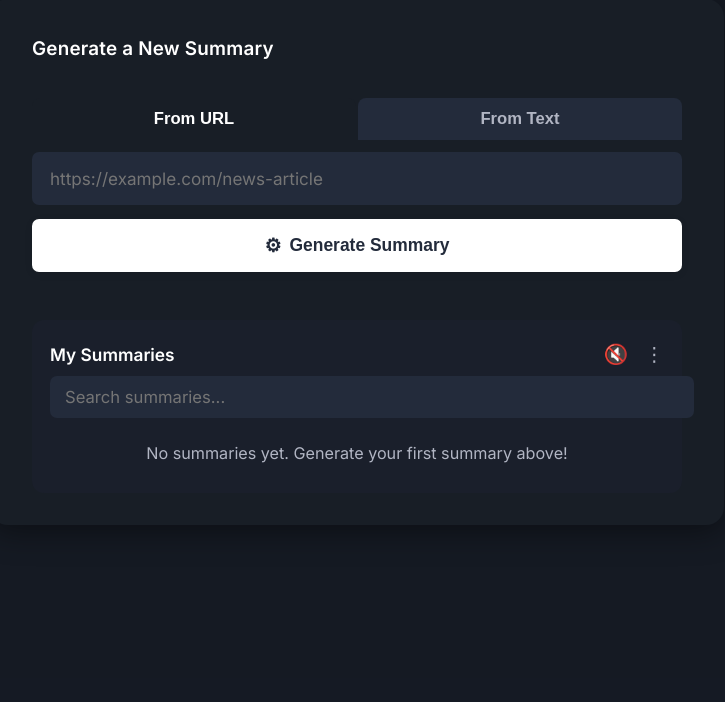
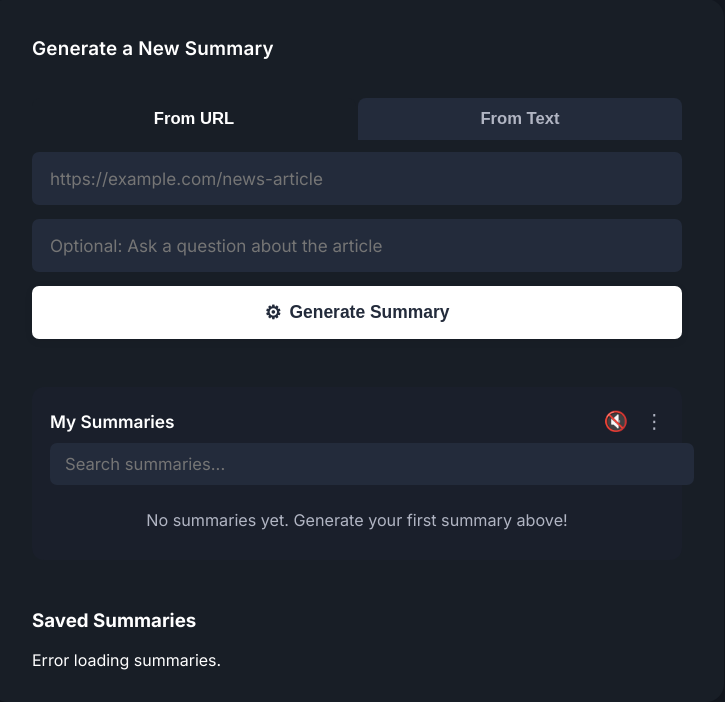
Before and after one commit to ruth251/AI_News-Summarizer-Assistant, a Flask app: page / in a window 1280 px wide. Shown: the part 122-824 px from the top of the page, without its empty margins (283-1008 px from the left). Before the commit the page ends 585 px from the top, so only its background shows below. Run offline with Flask 3, Linux system fonts and the light colour scheme.

Commit message:
added question input handler

```diff
--- a/src/app.py
+++ b/src/app.py
@@ -1,6 +1,7 @@
 from flask import Flask, request, jsonify, render_template
 from flask_cors import CORS
 from core import handle_article, handle_link
+
 
 app = Flask(__name__, static_folder="static", template_folder="templates")
 CORS(app, resources={r"/*": {"origins": "*"}})
--- a/src/static/script.js
+++ b/src/static/script.js
@@ -1,4 +1,4 @@
-
+// Tab switching logic
 const urlTab = document.getElementById('urlTab');
 const textTab = document.getElementById('textTab');
 const urlInput = document.getElementById('urlInput');
@@ -18,11 +18,12 @@
   textInput.style.display = '';
 });
 
-
+// Handle summary generation
 document.getElementById('generateBtn').addEventListener('click', async () => {
   const summariesList = document.getElementById('summariesList');
   const isUrlMode = urlTab.classList.contains('active');
   const content = isUrlMode ? urlInput.value.trim() : textInput.value.trim();
+  const question = document.getElementById('questionInput')?.value.trim() || "";
 
   if (!content) {
     summariesList.innerHTML = `<div class="no-summaries">Please enter a ${isUrlMode ? 'URL' : 'text'} to summarize.</div>`;
@@ -37,7 +38,8 @@
       headers: { "Content-Type": "application/json" },
       body: JSON.stringify({
         source_type: isUrlMode ? "url" : "text",
-        content: content
+        content: content,
+        question: question || null
       })
     });
 
@@ -51,9 +53,42 @@
           <strong>Summary:</strong><br>${result.summary}
           ${result.question && result.answer ? `<br><br><strong>Q:</strong> ${result.question}<br><strong>A:</strong> ${result.answer}` : ''}
         </div>`;
+      loadSavedSummaries(); // Refresh saved list
     }
 
   } catch (err) {
     summariesList.innerHTML = `<div class="no-summaries">Error generating summary: ${err.message}</div>`;
   }
 });
+
+// Load saved summaries from backend
+async function loadSavedSummaries() {
+  const history = document.querySelector('.summary-history');
+  try {
+    const res = await fetch("/summaries");
+    const data = await res.json();
+
+    if (data.length === 0) {
+      history.innerHTML = "No saved summaries yet.";
+      return;
+    }
+
+    history.innerHTML = "";
+    data.forEach(item => {
+      const block = document.createElement("div");
+      block.classList.add("summary-item");
+      block.innerHTML = `
+        <strong>Summary:</strong><br>${item.summary}<br>
+        <em>Source:</em> ${item.source_type} <br>
+        ${item.question ? `<strong>Q:</strong> ${item.question}<br><strong>A:</strong> ${item.answer}<br>` : ""}
+        <hr>
+      `;
+      history.appendChild(block);
+    });
+  } catch (err) {
+    history.innerHTML = "Error loading summaries.";
+  }
+}
+
+// Load saved summaries when page loads
+window.onload = loadSavedSummaries;
--- a/src/templates/index.html
+++ b/src/templates/index.html
@@ -33,6 +33,7 @@
         </div>
         <input type="text" id="urlInput" class="input" placeholder="https://example.com/news-article">
         <textarea id="textInput" class="input" placeholder="Paste your news article text here..." style="display:none"></textarea>
+        <input type="text" id="questionInput" class="input" placeholder="Optional: Ask a question about the article">
         <button class="generate-btn" id="generateBtn">
           <span class="btn-icon">&#9881;</span> Generate Summary
         </button>
@@ -50,6 +51,11 @@
           <div class="no-summaries">No summaries yet. Generate your first summary above!</div>
         </div>
       </div>
+      <div class="saved-summaries" id="savedSummaries">
+        <h3>Saved Summaries</h3>
+        <div class="summary-history">Loading saved summaries...</div>
+      </div>
+
     </section>
   </main>
   <script src="{{ url_for('static', filename='script.js') }}"></script>
```
